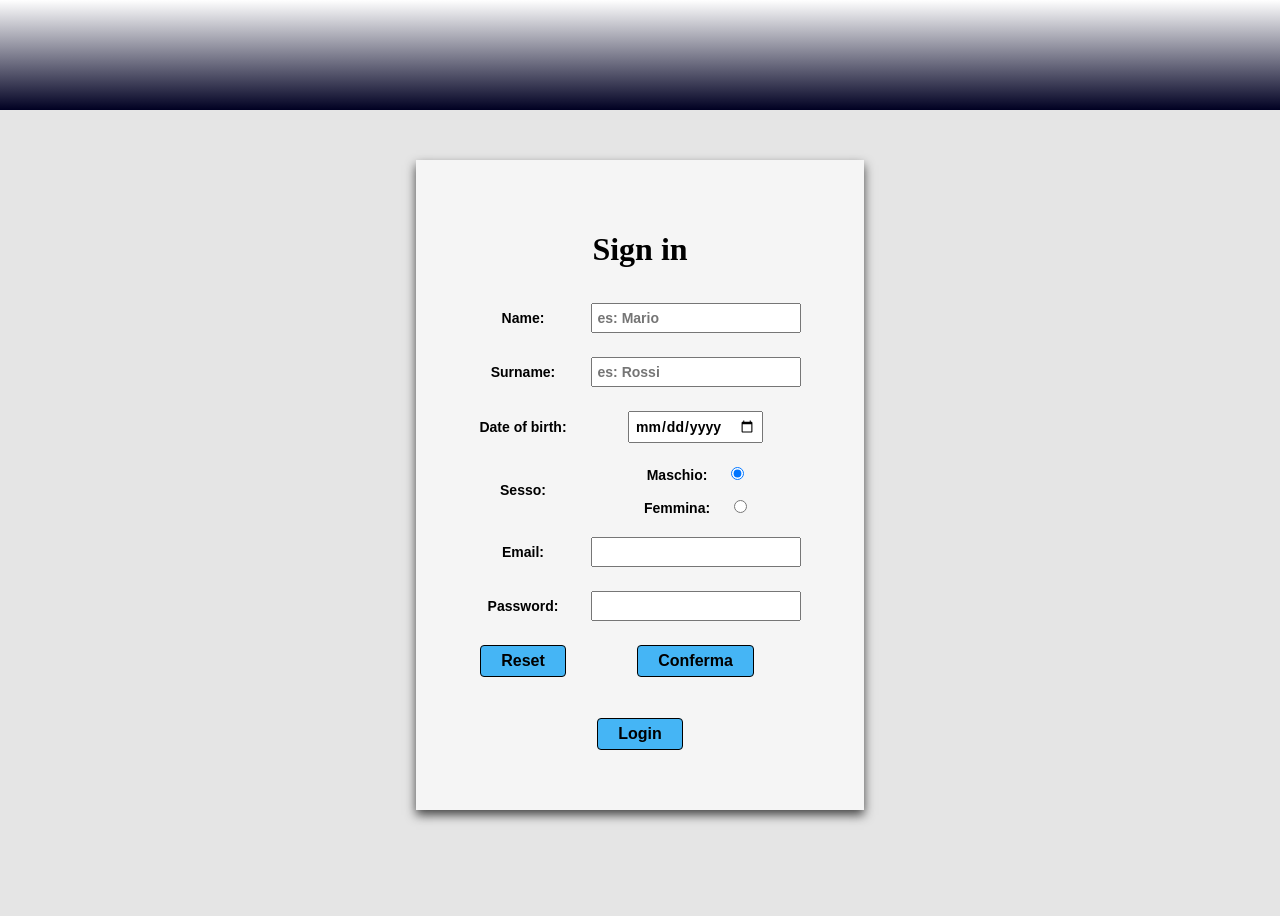
After one commit to maurodemi/CI-Sensors, a CodeIgniter app: page /CI-Sensors/index.php/welcome/signin in a window 1280 px wide. The commit adds this page. Run offline with CodeIgniter, Linux system fonts and the light colour scheme; some libraries are stand-ins or nearby versions.

Commit message:
add login

```diff
--- a/application/config/autoload.php
+++ b/application/config/autoload.php
@@ -58,7 +58,7 @@ $autoload['packages'] = array();
 |
 |	$autoload['libraries'] = array('user_agent' => 'ua');
 */
-$autoload['libraries'] = array();
+$autoload['libraries'] = array('database','session','email');
 
 /*
 | -------------------------------------------------------------------
@@ -89,7 +89,7 @@ $autoload['drivers'] = array();
 |
 |	$autoload['helper'] = array('url', 'file');
 */
-$autoload['helper'] = array();
+$autoload['helper'] = array('url','form','email');
 
 /*
 | -------------------------------------------------------------------
@@ -132,4 +132,4 @@ $autoload['language'] = array();
 |
 |	$autoload['model'] = array('first_model' => 'first');
 */
-$autoload['model'] = array('model');
+$autoload['model'] = array('model','email_model');
--- a/application/config/config.php
+++ b/application/config/config.php
@@ -24,6 +24,12 @@ defined('BASEPATH') OR exit('No direct script access allowed');
 |
 */
 $config['base_url'] = 'http://localhost/CI-Sensors/';
+
+$config['resources'] = array(
+    'img'=>$config['base_url'].'resources/img',
+    'css'=>$config['base_url'].'resources/css',
+    'js'=>$config['base_url'].'resources/js'
+);
 
 /*
 |--------------------------------------------------------------------------
--- a/application/config/database.php
+++ b/application/config/database.php
@@ -78,7 +78,7 @@ $db['default'] = array(
 	'hostname' => 'localhost',
 	'username' => 'root',
 	'password' => 'root',
-	'database' => 'sensors',
+	'database' => 'esame3',
 	'dbdriver' => 'mysqli',
 	'dbprefix' => '',
 	'pconnect' => FALSE,
--- a/application/config/routes.php
+++ b/application/config/routes.php
@@ -52,3 +52,4 @@ defined('BASEPATH') OR exit('No direct script access allowed');
 $route['default_controller'] = 'welcome';
 $route['404_override'] = '';
 $route['translate_uri_dashes'] = FALSE;
+$route['email']='welcome';
--- a/application/controllers/Welcome.php
+++ b/application/controllers/Welcome.php
@@ -5,13 +5,154 @@
 <!--Time: 14:20-->
 
 <?php
-defined('BASEPATH') OR exit('No direct script access allowed');
+    defined('BASEPATH') OR exit('No direct script access allowed');
 
 class Welcome extends CI_Controller {
 
-	public function index()
-	{
-		$this->load->view('login');
+//    function __construct() {
+//        parent::__construct();
+//
+//        $loggedIn=$this->session->userdata('logged-in');
+//
+//        if(!isset($loggedIn) || $loggedIn!=true) {
+//            show_404();
+//        }
+//    }
+
+	public function index() {
+        $info['title']="Login"; //Creo un array per passare il titolo alla view 'header'.
+        $this->load->view('header',$info); //Carico la view 'header'.
+        $this->load->view('login'); //Carico la view 'login'.
+        $this->load->view('footer'); //Carico la view 'footer'.
+
+//        if($this->session->userdata('logged_in')) {
+//            redirect('welcome','refresh');
+//        } else {
+//            $data=array();
+//            $data['titolo']='Login';
+//            $this->load->view('header',$data);
+//            $this->load->view('login_view',$data);
+//            $this->load->view('footer');
+//        }
 	}
 
+	public function login() {
+        //Carico la libreria 'form_validation' e controllo la validità di email e password.
+        $this->load->library('form_validation');
+        $this->form_validation->set_rules('email','Email','trim|required|valid_email');
+        $this->form_validation->set_rules('password','Password','trim|required');
+
+        if($this->form_validation->run()==false) {
+            $this->index();
+        } else {
+            //Verifico che la email e la password inserite siano valide.
+            //Grazie alla funzione validate_credentials presente nel model, che restituisce 1 se sono valide o 0 altrimenti.
+            $user=$this->model->validate_credentials($this->input->post('email'),$this->input->post('password'));
+
+            if($user) { //Se $user è true, allora viene fatto l'accesso.
+                //Creare i dati di sessione.
+                $data=array(
+                    'id'=>$user->id,
+                    'email'=>$user->email,
+                    'logged-in'=>true
+                );
+                $this->session->set_userdata($data);
+                //Reindirizzare l'utente alla pagina dell'applicazione.
+                redirect('app');
+            } else {
+                redirect('welcome');
+            }
+        }
+    }
+
+    public function loginFree() {
+        $info['title']="Home"; //Creo un array per passare il titolo alla view 'header'.
+        $this->load->view('header',$info); //Carico la view 'header'.
+        $this->load->view('home'); //Carico la view 'home'.
+        $this->load->view('footer'); //Carico la view 'footer'.
+    }
+
+    public function signin() {
+        $info['title']="Signin"; //Creo un array per passare il titolo alla view 'header'.
+        $this->load->view('header',$info); //Carico la view 'header'.
+        $this->load->view('signin'); //Carico la view 'signin'.
+        $this->load->view('footer'); //Carico la view 'footer'.$this->load->view('home');
+    }
+
+    public function access() {
+        //Carico la libreria 'form_validation' e controllo la validità di email e password.
+        $this->load->library('form_validation');
+        $this->form_validation->set_rules('email','Email','trim|required|valid_email');
+
+        if ($this->form_validation->run()==true) {
+            //Creo un array che contenga i dati inseriti nel form e verranno poi salvati nel db.
+            $user = array(
+                'name' => $this->input->post('name'),
+                'surname' => $this->input->post('surname'),
+                'dateBirth' => $this->input->post('date'),
+                'sex' => $this->input->post('sex'),
+                'email' => $this->input->post('email'),
+                'password' => sha1($this->input->post('password')),
+                'createdAt' => date('Y-m-d H:i:s')
+            );
+
+            if($user['sex']=='male')
+                $user['sex']=1; //Se è di sesso maschio, allora salvo 1 nel db
+            else
+                $user['sex']=0; //Se è di sesso femmina, allora salvo 0 nel db
+
+            $savedUser=$this->model->saveUser('access', $user);
+            //Se la funzione saveUser ha salvato l'utente nel db, allora ritorna vero (true).
+            if($savedUser) { //Se savedUser è true, allora invio la email di conferma.
+                echo "<script language='javascript'>alert('OK! User saved!');</script>";
+//                $this->load->library('email_model');
+//                $this->email_model->sendEmail('mauro_demi93@hotmail.it', 'Conferma', 'Confermiamo la tua iscrizione al sito.');
+//
+//                $config = Array(
+//                    'protocol' => 'smtp',
+//                    'smtp_host' => 'ssl://smtp.googlemail.com',
+//                    'smtp_port' => 465,
+//                    'smtp_user' => 'demichelis.mauro.93@gmail.com',
+//                    'smtp_pass' => '',
+//                    'mailtype' => 'html',
+//                    'charset' => 'iso-8859-1',
+//                    'wordwrap' => TRUE
+//                );
+//                $this->load->library('email',$config);
+//                $this->email->from('demichelis.mauro.93@gmail.com','admin');
+//                $this->email->to('demichelis.mauro.93@gmail.com');
+//                $this->email->subject('Conferma!');
+//                $this->email->message('Conferma iscrizione al sito LOGIN';);
+//                $this->email->set_newline("\r\n");
+//                if($this->email->send())
+//                {
+//                    echo "<script language='javascript'>alert('Email send!');</script>";
+//                }
+//                else
+//                {
+//                    echo "<script language='javascript'>alert('Error!');</script>";
+//                    show_error($this->email->print_debugger());
+//                }
+                $info['title']="Home"; //Creo un array per passare il titolo alla view 'header'.
+                $this->load->view('header',$info); //Carico la view 'header'.
+                $this->load->view('home'); //Carico la view 'home'.
+                $this->load->view('footer'); //Carico la view 'footer'.$this->load->view('home');
+            } else {
+                echo "<script language='javascript'>alert('Error! User not saved!');</script>";
+                $info['title']="Signin"; //Creo un array per passare il titolo alla view 'header'.
+                $this->load->view('header',$info); //Carico la view 'header'.
+                $this->load->view('signin'); //Carico la view 'signin'.
+                $this->load->view('footer'); //Carico la view 'footer'.$this->load->view('home');
+            }
+
+        }
+    }
+
+    public function logout() {
+        $info['title']="Login"; //Creo un array per passare il titolo alla view 'header'.
+        $this->load->view('header',$info); //Carico la view 'header'.
+        $this->load->view('login'); //Carico la view 'login'.
+        $this->load->view('footer'); //Carico la view 'footer'.
+    }
+
 }
--- /dev/null
+++ b/application/models/Email_model.php
@@ -0,0 +1,30 @@
+
+<!--Created by PhpStorm.-->
+<!--User: mdemichelis-->
+<!--Date: 08/06/2018-->
+<!--Time: 15:20-->
+
+<?php
+defined('BASEPATH') OR exit('No direct script access allowed');
+
+class Email_model extends CI_Model {
+
+    public function index() {
+        echo 'Email_model';
+    }
+
+    //Email
+//    function sendEmail($to, $subject, $message) {
+//        //Carico la libreria 'email'.
+//        $this->load->library('email');
+//
+//        $this->email->from('mauro_demi93@hotmail.it', 'Mauro');
+//        $this->email->to($to);
+//        $this->email->subject($subject);
+//        $this->email->message($message);
+//        $this->email->send();
+//
+//        return true;
+//    }
+
+}
--- /dev/null
+++ b/application/views/footer.php
@@ -0,0 +1,13 @@
+
+<!--Created by PhpStorm.-->
+<!--User: mdemichelis-->
+<!--Date: 07/06/2018-->
+<!--Time: 14:04-->
+
+<?php
+    defined('BASEPATH') OR exit('No direct script access allowed');
+?>
+
+
+</body>
+</html>
--- /dev/null
+++ b/application/views/header.php
@@ -0,0 +1,34 @@
+
+<!--Created by PhpStorm.-->
+<!--User: mdemichelis-->
+<!--Date: 07/06/2018-->
+<!--Time: 14:04-->
+
+<?php
+    defined('BASEPATH') OR exit('No direct script access allowed');
+?>
+
+
+<!DOCTYPE html>
+<html lang="en">
+<head>
+    <title><?php if($title){echo $title;}else{echo 'Title';} ?></title>
+
+    <meta charset="utf-8">
+    <!--Descrizione del sito-->
+    <meta name="description" content="E' una applicazione per la gestione di iscrizione e accesso a un portale">
+    <!--Parole chiave che servono per la ricerca degli utenti-->
+    <meta name="keywords" content="iscriviti, accedi">
+    <!--Serve per rendere il sito responsive-->
+    <meta name="viewport" content="width=device-width, initial-scale=1.0">
+
+    <!--Serve per mettere una icona vicino al titolo della scheda-->
+    <link rel="icon" href="">
+
+    <!--Link al cdn di bootstrap-->
+    <link rel="stylesheet" type="text/css" href="https://maxcdn.bootstrapcdn.com/font-awesome/4.6.3/css/font-awesome.min.css">
+    <!--Link al foglio di stile css-->
+    <link rel="stylesheet" href="<?php echo $this->config->item('resources')['css']?>/style.css">
+</head>
+
+<body>
--- /dev/null
+++ b/application/views/signin.php
@@ -0,0 +1,66 @@
+
+<!--Created by PhpStorm.-->
+<!--User: mdemichelis-->
+<!--Date: 06/06/2018-->
+<!--Time: 12:32-->
+
+<?php
+    defined('BASEPATH') OR exit('No direct script access allowed');
+?>
+
+
+<!--header.php-->
+
+    <header> <!--Header-->
+        <h1></h1>
+    </header>
+
+    <div class="login"> <!--Registrazione-->
+        <h1>Sign in</h1>
+        <form action="<?php echo site_url('welcome/access'); ?>" method="post">
+            <table>
+                <tr>
+                    <td><label for="name">Name:</label></td>
+                    <td><input type="text" name="name" placeholder="es: Mario" required> <br></td>
+                </tr>
+                <tr>
+                    <td><label for="surname">Surname:</label></td>
+                    <td><input type="text" name="surname" placeholder="es: Rossi" required> <br></td>
+                </tr>
+                <tr>
+                    <td><label for="date">Date of birth:</label></td>
+                    <td><input type="date" name="date" required> <br></td>
+                </tr>
+                <tr>
+                    <td><label for="sex">Sesso:</label></td>
+                    <td>
+                        <label for="sex">Maschio:</label>
+                        <input type="radio" name="sex" value="male" checked>
+                        <br>
+                        <label for="sex">Femmina:</label>
+                        <input type="radio" name="sex" value="female">
+                    </td>
+                </tr>
+                <tr>
+                    <td><label for="email">Email:</label></td>
+                    <td><input type="email" name="email" placeholder="" required> <br></td>
+                </tr>
+                <tr>
+                    <td><label for="password">Password:</label></td>
+                    <td><input type="password" name="password" placeholder="" required> <br></td>
+                </tr>
+                <tr>
+                    <td><input class="btn" type="reset" value="Reset"></td>
+                    <td><input class="btn" type="submit" value="Conferma"></td>
+                </tr>
+            </table>
+        </form>
+        <br>
+        <a href="<?php echo site_url('welcome/login'); ?>"><button class="btn">Login</button></a>
+    </div>
+
+    <footer> <!--Footer-->
+        <p></p>
+    </footer>
+
+<!--footer.php-->
--- a/resources/css/style.css
+++ b/resources/css/style.css
@@ -0,0 +1,89 @@
+body {
+    margin: 0px; /*aggiunge una distanza dai suoi elementi esterni*/
+    padding: 0px; /*aggiunge una distanza dai suoi elementi interni*/
+    background-color: #e5e5e5;
+    text-align: center;
+}
+
+header {
+    padding: 20px; /*aggiunge una distanza dai suoi elementi interni*/
+    height: 70px;
+    /*background-color: #030303;*/
+    /*background: linear-gradient(top right, #FFFFFF 0%, #AACFEF 100%);*/
+    background: -webkit-gradient(linear,left top,left bottom,from(#fff),to(#000022));
+}
+
+footer {
+    padding: 20px; /*aggiunge una distanza dai suoi elementi interni*/
+    /*background-color: #030303;*/
+
+}
+
+.login {
+    margin: 50px; /*aggiunge una distanza dai suoi elementi esterni*/
+    padding: 50px; /*aggiunge una distanza dai suoi elementi interni*/
+    background-color: #f5f5f5;
+    box-shadow: 0px 5px 10px 0px #444444; /*serve per mettere un'ombra al div*/
+    display: inline-block; /*serve per assegnare dimensioni esplicite all'elemento*/
+}
+
+.btn {
+    margin: 10px; /*aggiunge una distanza dai suoi elementi esterni*/
+    padding: 0 20px; /*aggiunge una distanza dai suoi elementi interni*/
+    background-color: #45b5f5;
+    font-family: Arial, Helvetica, sans-serif;
+    font-size: 16px;
+    font-weight: bold;
+    color: #000;
+    width: auto;
+    height: 32px;
+    border: 1px solid #000; /*corrisponde a: border-width: 1px; border-style: solid; border-color: #000;*/
+    border-radius: 4px;
+}
+
+.btn:hover {
+    background-color: #409ad5;
+    cursor: pointer;
+    color: #fff;
+    border: 1px solid #000; /*corrisponde a: border-width: 1px; border-style: solid; border-color: #000;*/
+}
+
+.btn:active {
+    background-color: #409ad5;
+    cursor: pointer;
+}
+
+label {
+    margin: 400px 10px 10px 10px;  /*aggiunge una distanza dai suoi elementi esterni*/
+    font: bold 14px Arial, Helvetica, sans-serif;
+    text-align: left;
+    vertical-align: baseline;
+}
+
+input {
+    margin: 10px; /*aggiunge una distanza dai suoi elementi esterni*/
+    padding: 5px; /*aggiunge una distanza dai suoi elementi interni*/
+    font: bold 14px Arial, Helvetica, sans-serif;
+}
+
+.btnLogout {
+    /*margin: 10px; !*aggiunge una distanza dai suoi elementi esterni*!*/
+    padding: 0 20px; /*aggiunge una distanza dai suoi elementi interni*/
+    background-color: #45b5f5;
+    font-family: Arial, Helvetica, sans-serif;
+    font-size: 16px;
+    font-weight: bold;
+    color: #000;
+    width: auto;
+    height: 32px;
+    border: 1px solid #000; /*corrisponde a: border-width: 1px; border-style: solid; border-color: #000;*/
+    border-radius: 4px;
+    float: right;
+}
+
+.btnLogout:hover {
+    background-color: #409ad5;
+    cursor: pointer;
+    color: #fff;
+    border: 1px solid #000; /*corrisponde a: border-width: 1px; border-style: solid; border-color: #000;*/
+}
```
Also changed, not shown: application/controllers/App.php (added, +19 -0 lines), application/models/Model.php (+47 -0 lines), application/views/home.php (+14 -18 lines), application/views/login.php (+27 -26 lines).
